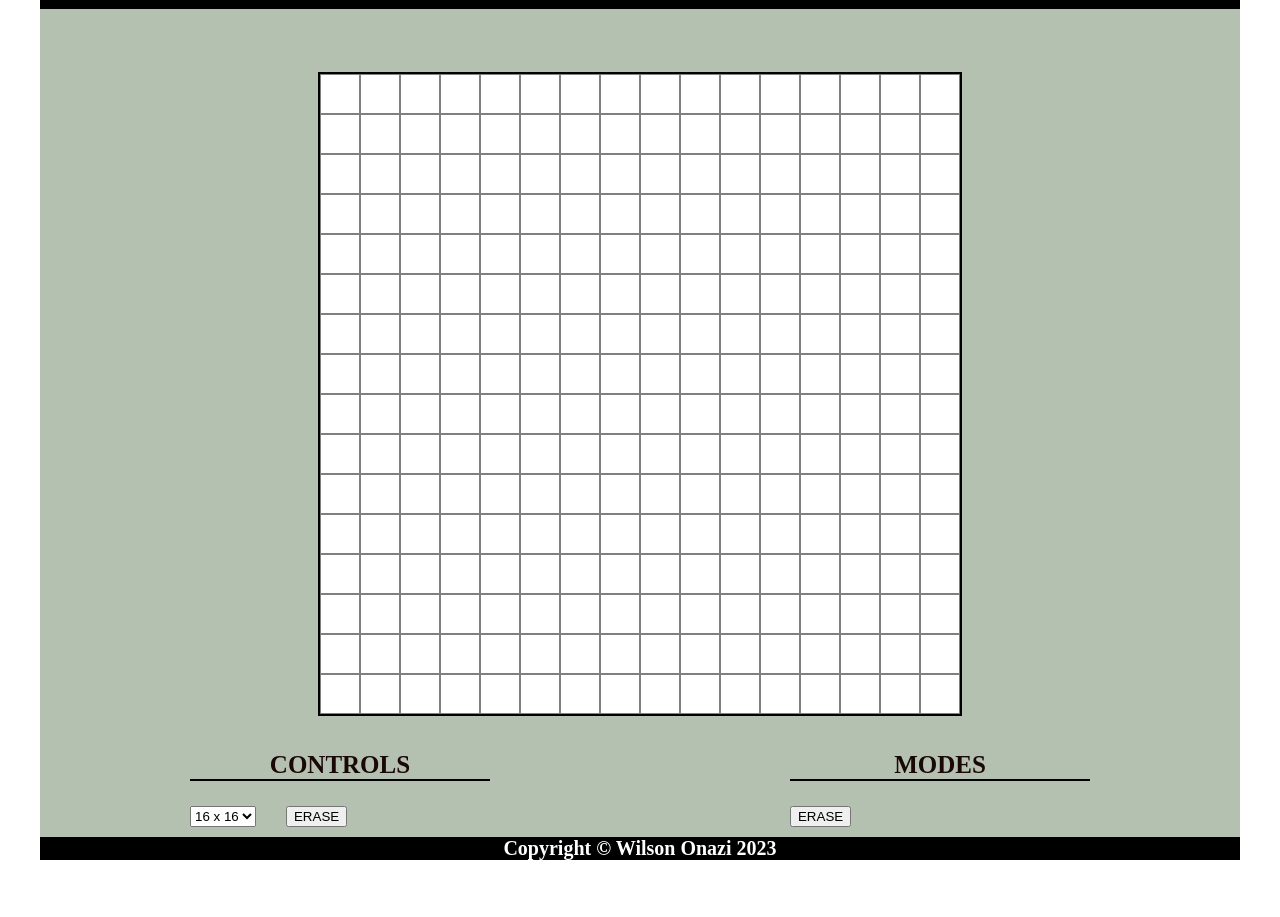
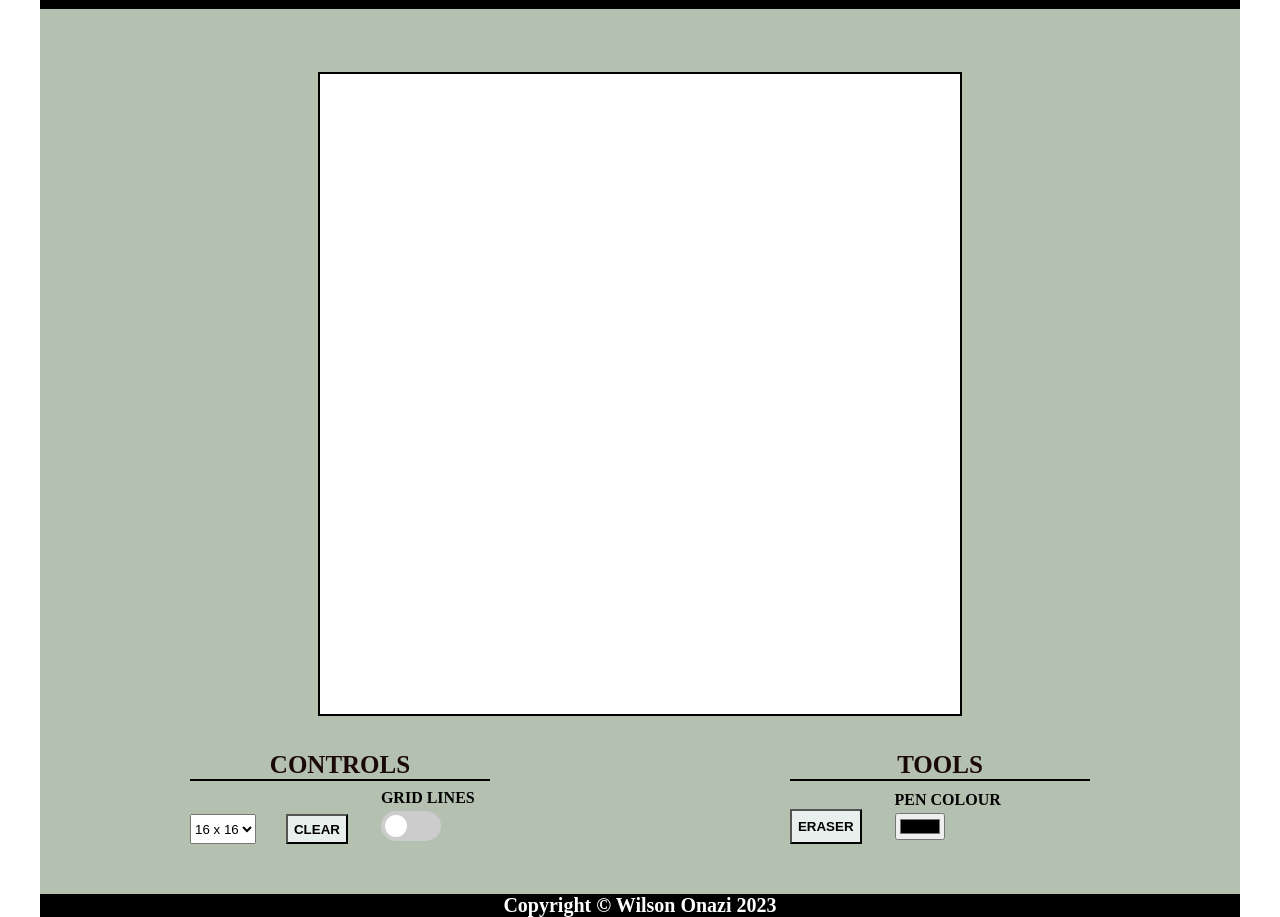
Before and after one commit to w-onazi/odin-etch-a-sketch, a plain HTML site: page index.html in a window 1280 px wide. Shown: the part 69-986 px from the top of the page. Before the commit the page ends 929 px from the top, so only its background shows below. Drawn offline with Linux system fonts and the light colour scheme; a web font is replaced by a local one.

Commit message:
feat: Finish-off the etch-a-sketch project
Additional feature like the grid line toggeling switch, colour picker,  clear and erase button have
been added to finally finish off this project.

Note: Due to time restrictions I will not be partaking in the additional challanges (i.e., rainbow mode & shading feature)

```diff
--- a/index.html
+++ b/index.html
@@ -29,14 +29,32 @@
                         <option value="64">64 x 64</option>
                         <option value="80">80 x 80</option>
                     </select>
-                    <button>ERASE</button>
+                    <button value="clearBtn">CLEAR</button>
+
+                    <table style="width: auto">
+                        <tr><th>GRID LINES</th></tr>
+                        <tr><td>
+                            <label class="switch">
+                                <input type="checkbox">
+                                <span class="slider round"></span>
+                            </label>
+
+                        </td></tr>
+                    </table>
+
                 </div>
             </div>
 
             <div class ="options container">
-                <p>MODES</p>
+                <p>TOOLS</p>
                 <div class="modes container">
-                    <button>ERASE</button>
+                    <button id="eraseBtn">ERASER</button>
+                    <table style="width: auto">
+                        <tr><th>PEN COLOUR</th></tr>
+                        <tr><td>
+                            <div class = "color-box"><input type ="color" id="color-selector"></div>
+                        </td></tr>
+                    </table>
                 </div>
             </div>
         </div>
--- a/script.js
+++ b/script.js
@@ -2,15 +2,21 @@
 const gridContainer = document.querySelector(".grid");
 const gridSizes = document.querySelector(".grid-sizes");
 const clearBtn = document.querySelector(".controls.container");
+const gridBtn = document.querySelector(".slider.round");
+const eraseBtn = document.querySelector("#eraseBtn");
+const colorPicker = document.querySelector("#color-selector");
 
 //Global Variables
 let gridSize;
-const penColor = "black";
+let penColor = "black";
 updateGrid(16);
 //EventListeners
 gridSizes.addEventListener("change",updateGrid);
 window.addEventListener("dragstart",cancelDrag);
 clearBtn.addEventListener("click",clearGrid);
+gridBtn.addEventListener("click",displayGridLines);
+eraseBtn.addEventListener("click",activateEraser);
+colorPicker.addEventListener("input",updatePenColor);
 
 
 //Functions
@@ -24,14 +30,18 @@ function updateGrid(e){
     const tileSize=640/gridSize;
     for (let i=0; i<Math.pow(gridSize,2);i++){
         const div = document.createElement("div");
-        div.classList.add('tile');
+        div.setAttribute("id",'tile');
         div.setAttribute("style",`flex:0 0 1;width:${tileSize}px;height:${tileSize}px;`);
         gridContainer.appendChild(div);
     }
-    const tiles = document.querySelectorAll(".tile");
+
+    const tiles = document.querySelectorAll("#tile");
     tiles.forEach(tile => {
         tile.addEventListener("mousedown",drawOnTile);
         tile.addEventListener("mouseenter",drawOnAdjacentTiles);
+        if (gridBtn.classList.value==="slider round on"){
+            tile.classList.toggle("active");
+        };
     });
 
 }
@@ -42,21 +52,25 @@ function deleteChildElements(){
             gridContainer.firstChild.remove();
         };
     }
+
 }
 
 //This function was introduced due to drag event initiating when filled tiles are clicked
 function cancelDrag(e){
-    if (e.target.classList.value==="tile"){
+    if (e.target.id==="tile"){
         e.preventDefault();//This prevent the drag event from starting when it's triggered
+        console.log(e.target.id.value);
     }
 }
 
 
 function clearGrid(e){
-    const tiles = document.querySelectorAll(".tile");
-    tiles.forEach((tile)=>{
+    if (e.target.value =="clearBtn"){
+        const tiles = document.querySelectorAll("#tile");
+        tiles.forEach((tile)=>{
         tile.style.backgroundColor="white";
-    });
+        });
+    }
 }
 
 function drawOnTile(e){
@@ -65,7 +79,6 @@ function drawOnTile(e){
     }else{
         e.target.style.backgroundColor=penColor;
     }
-    console.log(e);
 }
 
 function drawOnAdjacentTiles(e){
@@ -73,3 +86,33 @@ function drawOnAdjacentTiles(e){
         e.target.style.backgroundColor=penColor;
     }
 }
+
+function selectTiles(){
+    const tiles = document.querySelectorAll("#tile");
+    return tiles;
+}
+
+function displayGridLines(e){
+    e.target.classList.toggle("on");
+    const tiles = document.querySelectorAll("#tile");
+    tiles.forEach((tile)=>{
+        tile.classList.toggle("active");
+    });
+}
+
+function activateEraser(e){
+    eraseBtn.classList.toggle("erase");
+    if (eraseBtn.classList.value ==="erase"){
+        penColor = "white";
+        console.log(colorPicker.value);
+    }else{
+        penColor=colorPicker.value;
+    }
+}
+
+function updatePenColor(e=""){
+    if (eraseBtn.classList.value ==="erase"){
+        eraseBtn.classList.toggle("erase");
+    }
+    penColor =e.target.value;
+}
--- a/style.css
+++ b/style.css
@@ -53,10 +53,13 @@ body{
     overflow: hidden;
 }
 
-.grid .tile{
+.grid #tile{
     background-color: white;
+    box-sizing: border-box;
+}
+
+#tile.active{
     border: 0.01px solid rgba(128, 128, 128);
-    box-sizing: border-box;
 }
 
 /*section-2*/
@@ -66,7 +69,7 @@ body{
     width: 95%;
     align-self: center;
     background-color:rgba(95, 121, 84, 0.459);
-    padding: 10px 30px;
+    padding: 10px 30px 50px 30px;
     min-width:max-content;
     justify-content: center;
 }
@@ -81,11 +84,15 @@ body{
 .section-2 .tools div.options{
     flex-direction: column;
     min-width: 300px;
+}
 
-}
 
 .options button{
     max-width: 100px;
+    height: 35px;
+    background-color: rgb(232, 240, 237);
+    font-weight: 800;
+    align-self: flex-end;
 }
 
 .options.container p{
@@ -96,14 +103,92 @@ body{
     width:100%;
     text-align: center;
     border-bottom:solid 2px black;
-
+    margin-bottom:5px;
 }
 
-div.controls.container, div.mode.container{
+.grid-sizes,
+.controls button{
+    height: 30px;
+    align-self: flex-end;
+}
+
+div.controls.container, div.modes.container{
     display:flex;
+    height: 100%;
     flex-direction: row;
     gap:30px;
+    align-items: center;
 }
+/* The switch - the box around the slider */
+.switch {
+    position: relative;
+    display: inline-block;
+    width: 60px;
+    height: 30px;
+  }
+
+  /* Hide default HTML checkbox */
+.switch input {
+    opacity: 0;
+    width: 0;
+    height: 0;
+}
+
+/* The slider */
+.slider {
+    position: absolute;
+    cursor: pointer;
+    top: 0;
+    left: 0;
+    right: 0;
+    bottom: 0;
+    background-color: #ccc;
+    -webkit-transition: .4s;
+    transition: .4s;
+}
+
+.slider:before {
+    position: absolute;
+    content: "";
+    height: 22px;
+    width: 22px;
+    left: 4px;
+    bottom: 4px;
+    background-color: white;
+    -webkit-transition: .4s;
+    transition: .4s;
+}
+
+input:checked + .slider {
+    background-color: #2196F3;
+}
+
+input:focus + .slider {
+    box-shadow: 0 0 1px #2196F3;
+}
+
+input:checked + .slider:before {
+    -webkit-transform: translateX(26px);
+    -ms-transform: translateX(26px);
+    transform: translateX(26px);
+}
+
+/* Rounded sliders */
+.slider.round {
+    border-radius: 30px;
+}
+
+.slider.round:before {
+    border-radius: 50%;
+}
+
+#eraseBtn.erase{
+    background-color:rgb(95, 231, 90);
+    color: white;
+}
+
+
+
 /*footer*/
 .footer{
     box-sizing: border-box;
```
